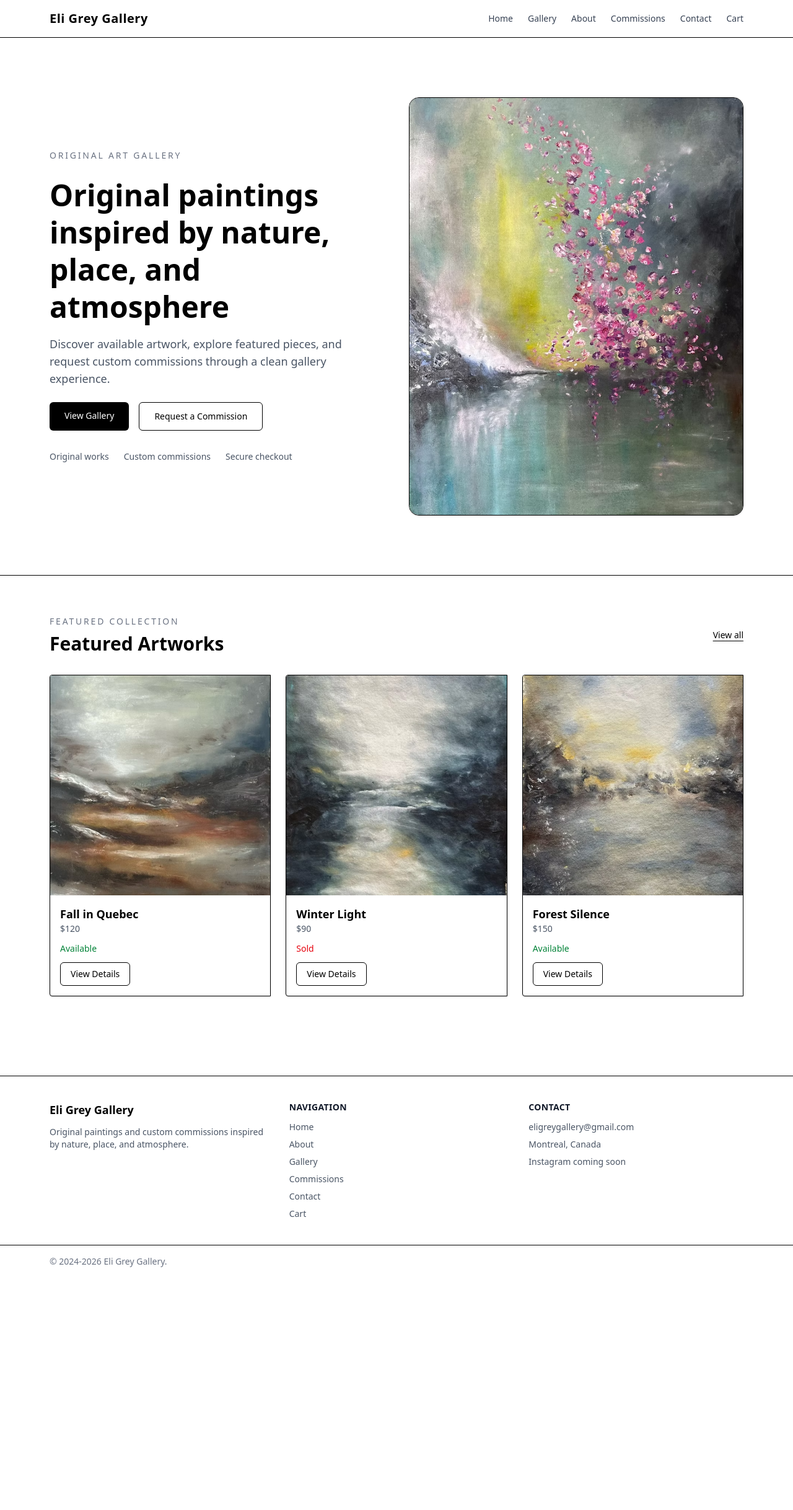
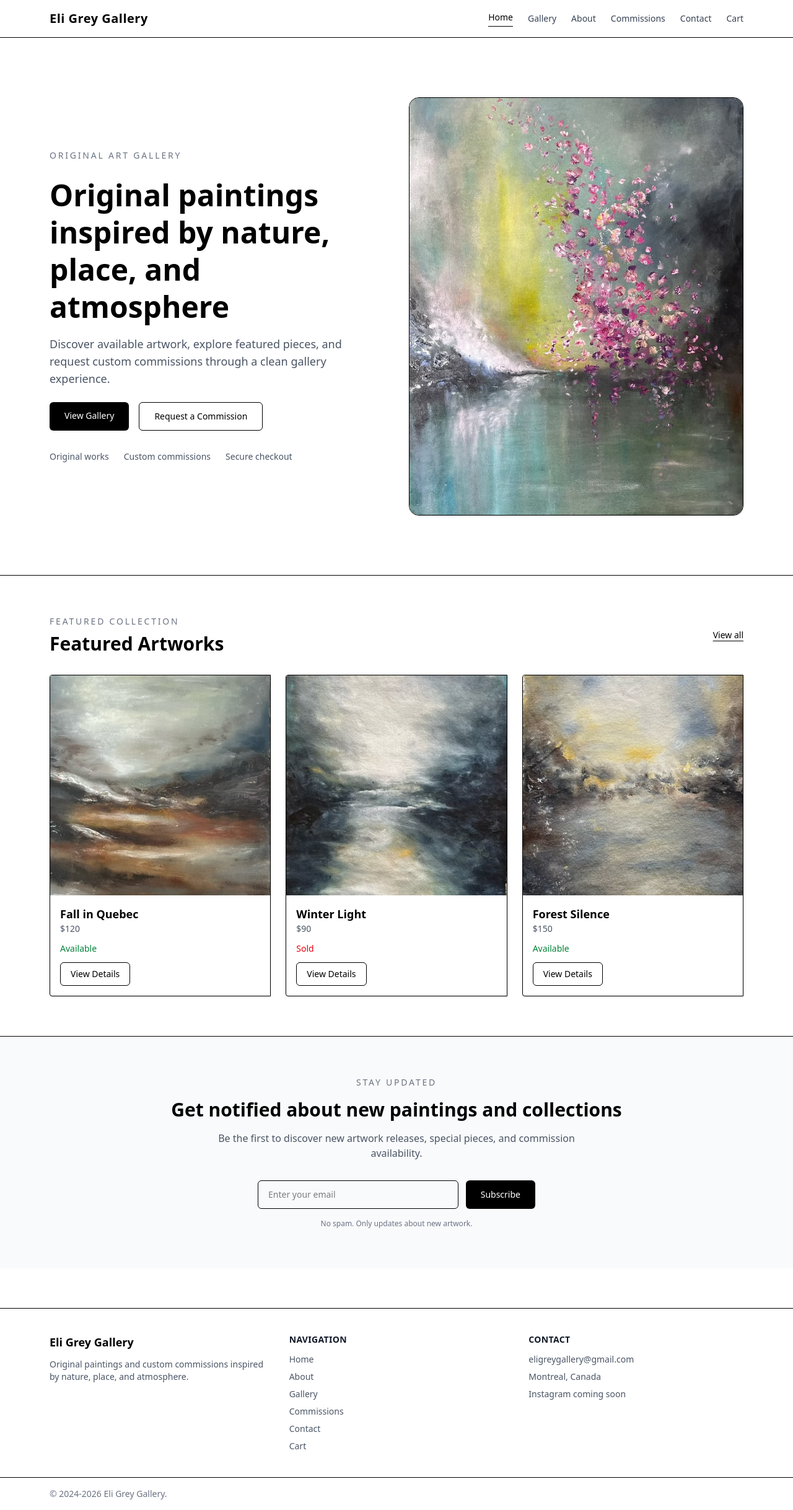
Before and after one commit to pavel-danelyuk/eligrey, a Next.js app: page / in a window 1280 px wide. Shown: the whole page at 62% size. Before the commit the page ends 2062 px from the top, so only its background shows below. Built offline with nearby package versions, Linux system fonts and the light colour scheme; a web font is replaced by a local one.

Commit message:
5th Draft

```diff
--- a/src/app/page.js
+++ b/src/app/page.js
@@ -1,11 +1,13 @@
 import HeroSection from "@/components/home/HeroSection";
 import FeaturedArtworks from "@/components/home/FeaturedArtworks";
+import NewsletterSection from "@/components/home/NewsletterSection";
 
 export default function Home() {
   return (
     <div>
       <HeroSection />
       <FeaturedArtworks />
+      <NewsletterSection />
     </div>
   );
 }
--- /dev/null
+++ b/src/components/home/NewsletterSection.jsx
@@ -0,0 +1,41 @@
+export default function NewsletterSection() {
+  return (
+    <section className="border-t bg-gray-50">
+      <div className="mx-auto max-w-4xl px-4 py-16 text-center">
+        <div className="space-y-4">
+          <p className="text-sm uppercase tracking-[0.2em] text-gray-500">
+            Stay Updated
+          </p>
+
+          <h2 className="text-2xl font-bold md:text-3xl">
+            Get notified about new paintings and collections
+          </h2>
+
+          <p className="mx-auto max-w-xl text-gray-600">
+            Be the first to discover new artwork releases, special pieces, and
+            commission availability.
+          </p>
+        </div>
+
+        <form className="mx-auto mt-8 flex max-w-md flex-col gap-3 sm:flex-row">
+          <input
+            type="email"
+            placeholder="Enter your email"
+            className="flex-1 rounded-md border px-4 py-3 text-sm outline-none"
+          />
+
+          <button
+            type="button"
+            className="rounded-md bg-black px-6 py-3 text-sm font-medium text-white transition hover:opacity-90"
+          >
+            Subscribe
+          </button>
+        </form>
+
+        <p className="mt-4 text-xs text-gray-500">
+          No spam. Only updates about new artwork.
+        </p>
+      </div>
+    </section>
+  );
+}
--- a/src/components/layout/Navbar.jsx
+++ b/src/components/layout/Navbar.jsx
@@ -1,4 +1,7 @@
+"use client";
+
 import Link from "next/link";
+import { usePathname } from "next/navigation";
 
 const links = [
   { href: "/", label: "Home" },
@@ -10,17 +13,27 @@ const links = [
 ];
 
 export default function Navbar() {
+  const pathname = usePathname();
+
   return (
     <nav className="flex flex-wrap items-center justify-end gap-3 md:gap-6">
-      {links.map((link) => (
+      {links.map((link) => {
+        const isActive = pathname === link.href;
+
+        return (
           <Link
             key={link.href}
             href={link.href}
-          className="text-sm font-medium text-gray-700 transition hover:text-black"
+            className={`text-sm font-medium transition ${
+              isActive
+                ? "text-black border-b border-black pb-1"
+                : "text-gray-700 hover:text-black"
+            }`}
           >
             {link.label}
           </Link>
-      ))}
+        );
+      })}
     </nav>
   );
 }
```
Lines whose indentation alone changed are shown as unchanged.
